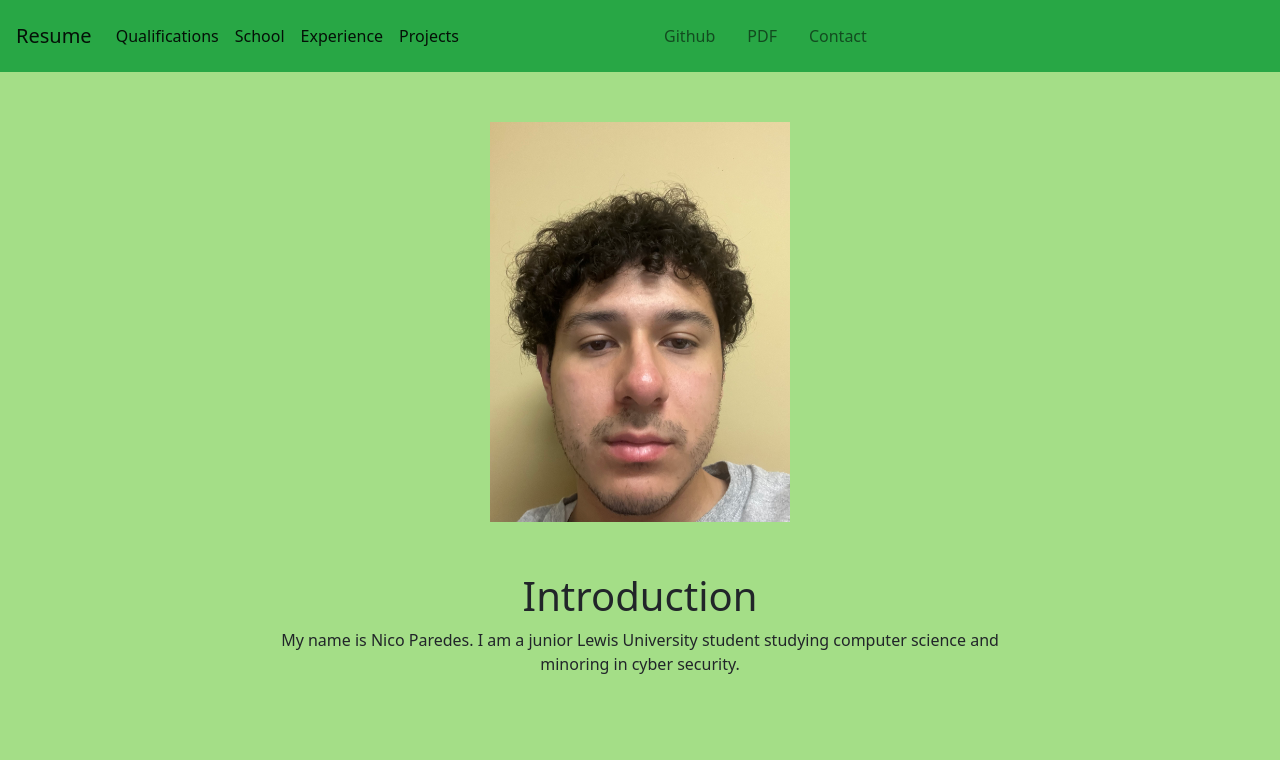
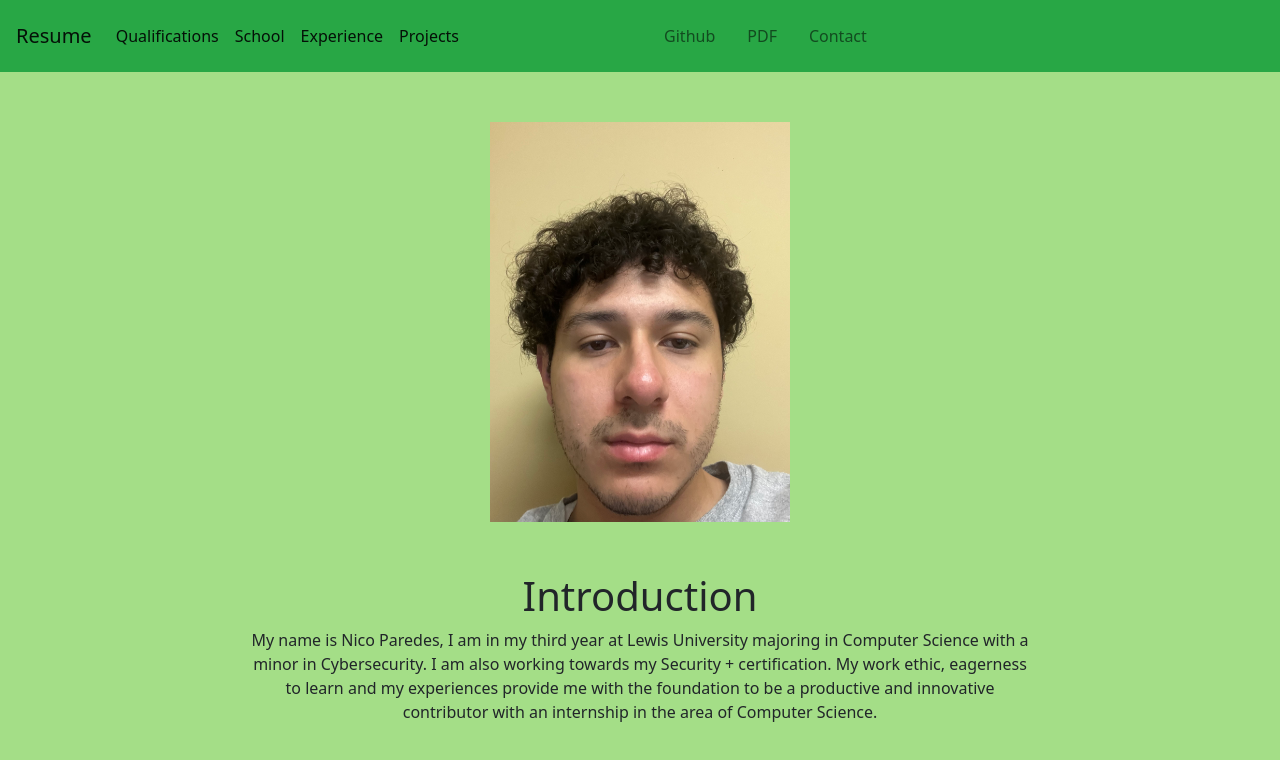
Before and after one commit to denimnico/web-resume, a plain HTML site: page index.html in a window 1280 px wide. Drawn offline with nearby package versions, Linux system fonts and the light colour scheme.

Commit message:
Updated index.html

```diff
--- a/index.html
+++ b/index.html
@@ -51,7 +51,10 @@
 
     <div class="front">
         <h1>Introduction</h1>
-        <p>My name is Nico Paredes. I am a junior Lewis University student studying computer science and minoring in cyber security. </p>
+        <p>My name is Nico Paredes, I am in my third year at Lewis University majoring in Computer Science with a minor in Cybersecurity. I am also
+            working towards my Security + certification. My work ethic, eagerness to learn and my experiences provide me
+            with the foundation to be a productive and innovative contributor with an internship in the area of Computer
+            Science.</p>
     </div>
 </body>
 </html>
```
